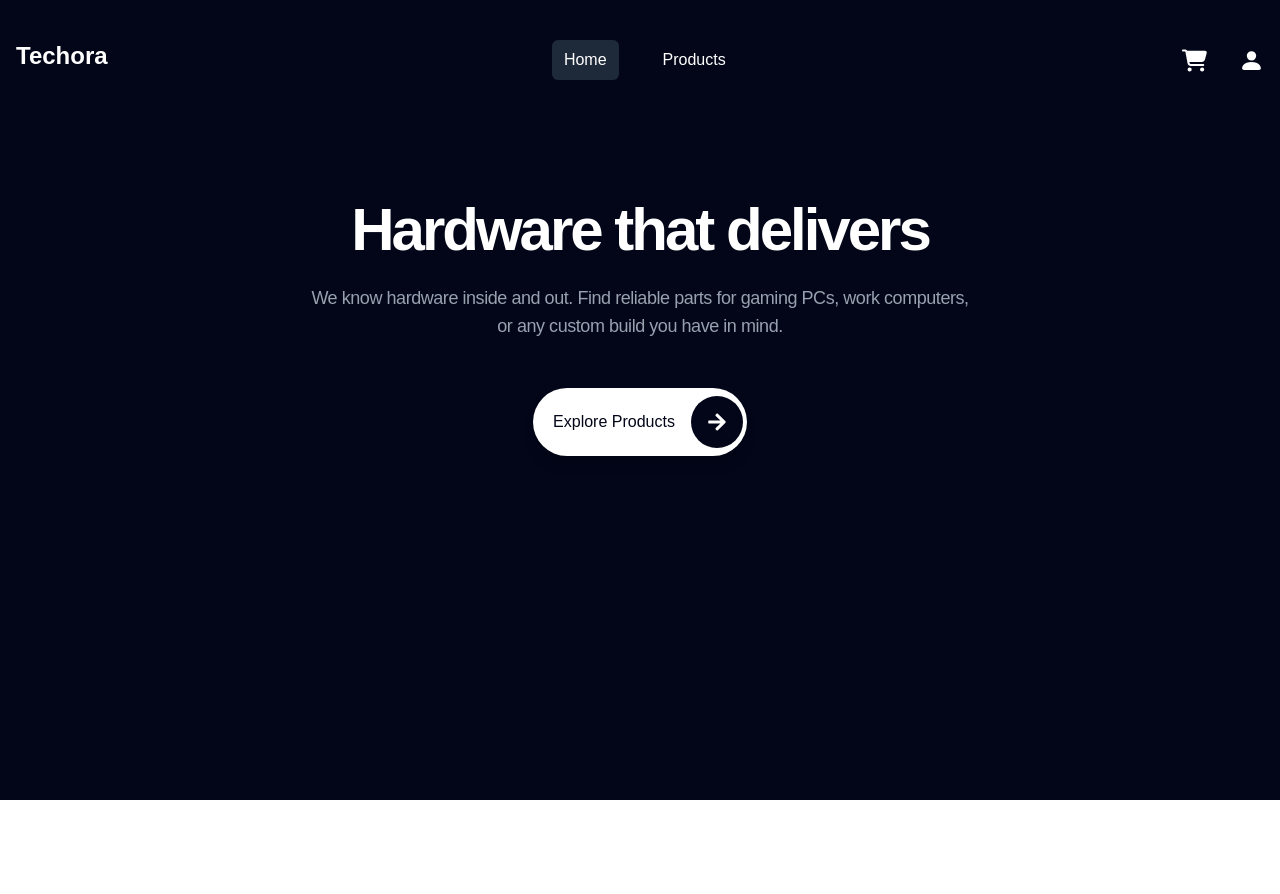
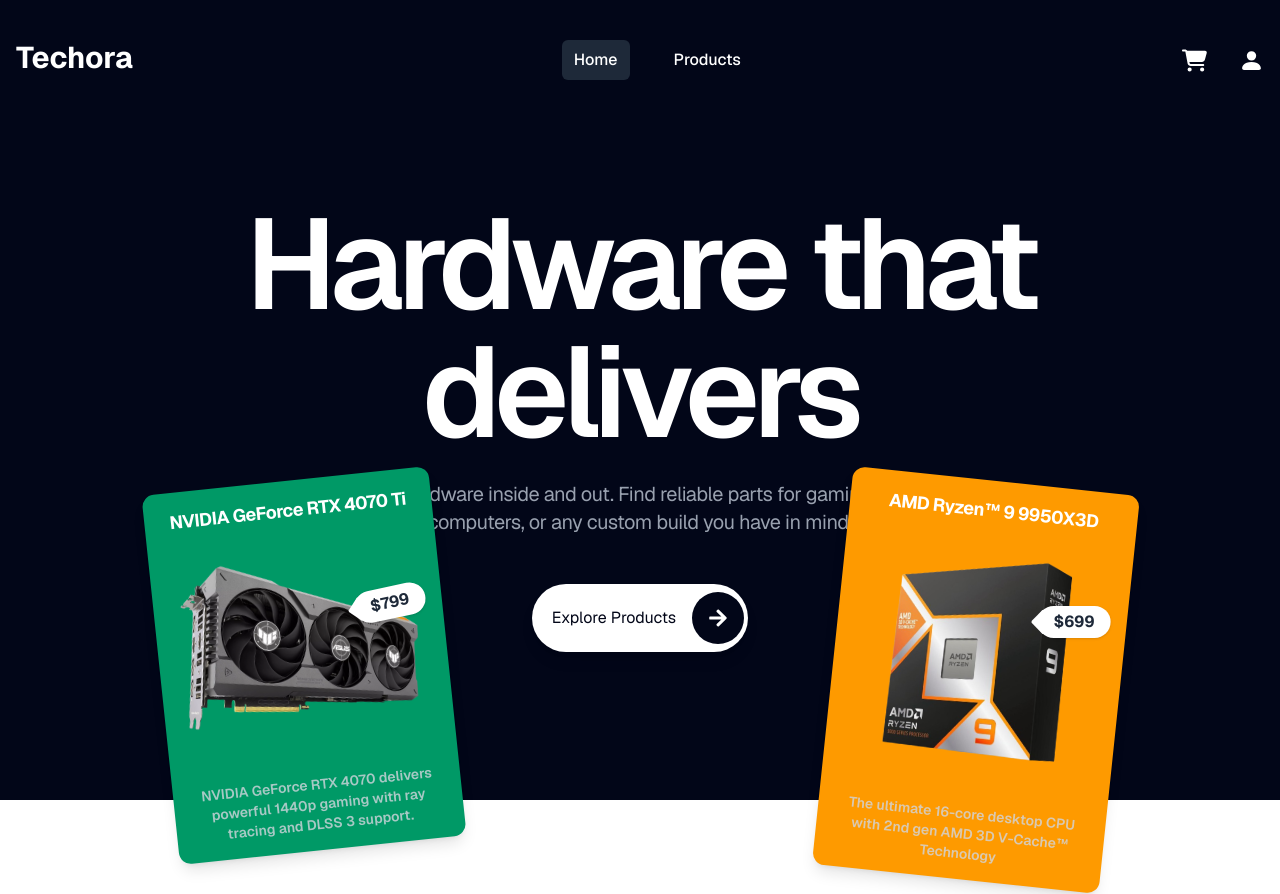
Before and after one commit to rycatt/techora, a React (Vite) app: page / in a window 1280 px wide. Before the commit the page ends 800 px from the top, so only its background shows below. Built offline with nearby package versions, Linux system fonts and the light colour scheme.

Commit message:
feat(components): add ProductCard component for product showcase

```diff
--- a/src/components/Navbar.tsx
+++ b/src/components/Navbar.tsx
@@ -10,7 +10,7 @@
       <div className="mx-auto max-w-7xl px-4">
         <nav className="relative z-50 flex justify-between">
           <div>
-            <h1 className="font-bold text-2xl">
+            <h1 className="font-bold text-3xl">
               <Link to="/" className="cursor-pointer">
                 Techora
               </Link>
--- /dev/null
+++ b/src/components/ProductCard.tsx
@@ -0,0 +1,46 @@
+import { VscTriangleLeft } from "react-icons/vsc";
+
+interface ProductCardProps {
+  imageSrc: string;
+  name: string;
+  description: string;
+  price: string;
+  bgColor: string;
+  rotation: string;
+  position: string;
+  imageClassName: string;
+}
+
+export default function ProductCard({
+  imageSrc,
+  name,
+  description,
+  price,
+  bgColor,
+  rotation,
+  position,
+  imageClassName,
+}: ProductCardProps) {
+  const positionClasses =
+    position === "left"
+      ? "md:top-150 md:left-40 lg:top-90 left-50"
+      : "md:top-150 md:right-40 lg:top-90 right-50";
+
+  return (
+    <div
+      className={`w-72 rounded-xl shadow-lg p-4 ${bgColor} cursor-pointer ${rotation} absolute ${positionClasses} hover:scale-105 hover:shadow-xl transition-transform`}
+    >
+      <h1 className="text-lg font-bold text-white tracking-tight">{name}</h1>
+      <div className="flex justify-center relative mt-8">
+        <img src={imageSrc} alt={name} className={imageClassName} />
+        <div className="absolute top-10 right-0 bg-white text-gray-800 px-4 py-1 rounded-full -rotate-6 font-bold shadow">
+          <VscTriangleLeft className="absolute top-0 -left-4 size-8 text-white" />
+          {price}
+        </div>
+      </div>
+      <p className="text-sm text-gray-300/80 font-semibold mt-12">
+        {description}
+      </p>
+    </div>
+  );
+}
--- a/src/index.css
+++ b/src/index.css
@@ -1,5 +1,5 @@
+@import url("https://fonts.googleapis.com/css2?family=Geist:wght@100..900&display=swap");
 @import "tailwindcss";
-@import url("https://fonts.googleapis.com/css2?family=Geist:wght@100..900&display=swap");
 
 @theme {
   --font-geist: "Geist", sans-serif;
--- a/src/pages/Home.tsx
+++ b/src/pages/Home.tsx
@@ -1,14 +1,17 @@
 import { FaArrowRight } from "react-icons/fa";
 import { Link } from "react-router-dom";
+import amd from "../assets/AMD_Ryzen_9_9950X3D.png";
+import rtx4070 from "../assets/RTX 4070 Ti.png";
+import ProductCard from "../components/ProductCard";
 
 export default function Home() {
   return (
-    <main>
+    <main className="relative">
       <div className="mx-auto max-w-7xl text-center px-4 pt-20 pb-16">
-        <h1 className="mx-auto max-w-4xl text-6xl font-semibold tracking-tighter ">
+        <h1 className="mx-auto max-w-4xl text-9xl font-semibold tracking-tighter ">
           Hardware that delivers
         </h1>
-        <p className="mt-6 mx-auto max-w-2xl text-lg tracking-tight text-gray-400">
+        <p className="mt-6 mx-auto max-w-2xl text-xl tracking-tight text-gray-400">
           We know hardware inside and out. Find reliable parts for gaming PCs,
           work computers, or any custom build you have in mind.
         </p>
@@ -22,6 +25,29 @@
             </button>
           </Link>
         </div>
+
+        <ProductCard
+          imageSrc={rtx4070}
+          name="NVIDIA GeForce RTX 4070 Ti"
+          description="NVIDIA GeForce RTX 4070 delivers powerful 1440p gaming with ray tracing and DLSS 3 support."
+          price="$799"
+          bgColor="bg-emerald-600"
+          rotation="-rotate-6"
+          position="left"
+          imageClassName="w-full h-auto rounded-lg"
+        />
+
+        <ProductCard
+          imageSrc={amd}
+          name="AMD Ryzen™ 9 9950X3D"
+          description="The ultimate 16-core desktop CPU with 2nd gen AMD 3D V-Cache™
+            Technology"
+          price="$699"
+          bgColor="bg-amber-500"
+          rotation="rotate-6"
+          position="right"
+          imageClassName="size-50 object-contain"
+        />
       </div>
     </main>
   );
```
Also changed, not shown: src/assets/AMD_Ryzen_9_9950X3D.png (added), src/assets/RTX 4070 Ti.png (added).
